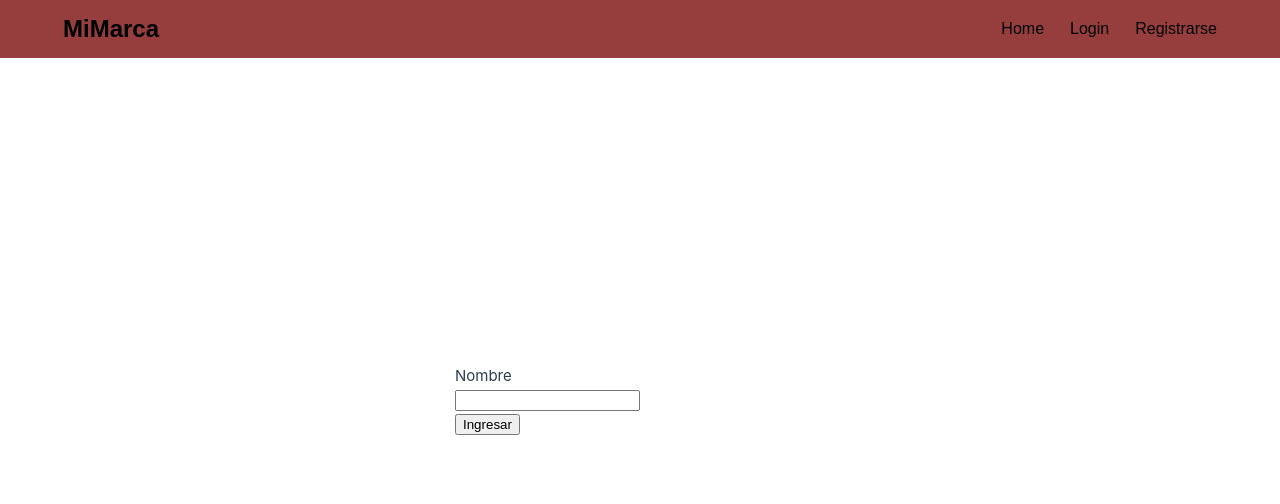
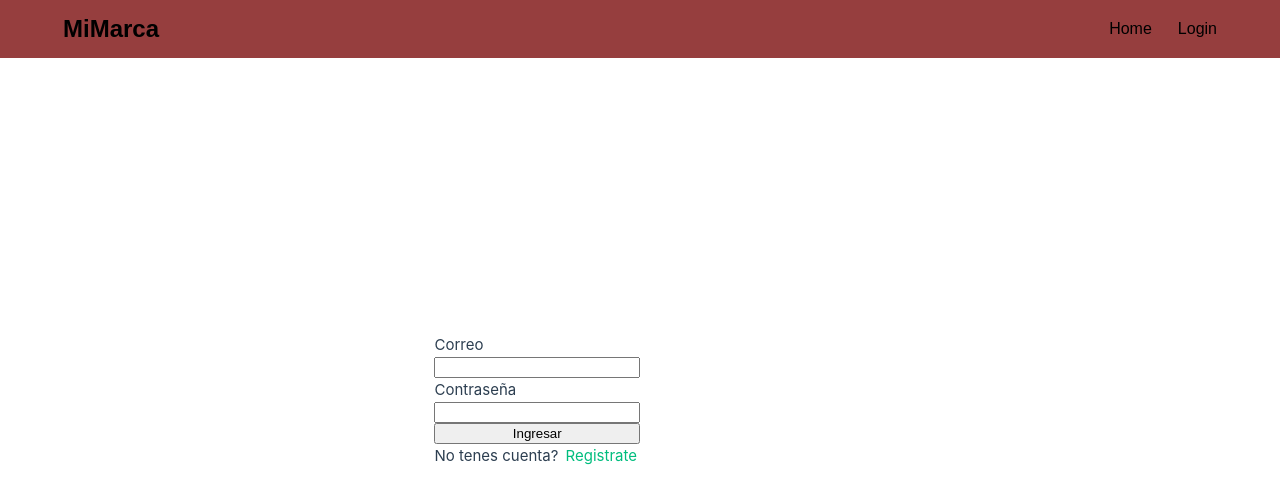
Before and after one commit to Jomerstein/TPN2-Grupo-3, a Vue app: page /login in a window 1280 px wide. Shown: the top 504 px of the page. Built offline with nearby package versions, Linux system fonts and the light colour scheme.

Commit message:
Primer commit grupal

```diff
--- /dev/null
+++ b/src/components/LoginForm.vue
@@ -0,0 +1,26 @@
+<template >
+    <div>
+        <form class="formulario" action="">
+            <label for="">Correo</label>
+
+            <input required type="email" name="nombre" id="nombre">
+
+            <label>Contraseña</label>
+
+            <input required type="password" name="constasenia" id="constrasenia">
+
+            <button>Ingresar</button>
+        </form>
+    </div>
+</template>
+<script>
+export default {
+
+}
+</script>
+<style scoped>
+     .formulario{
+        display: flex;
+        flex-direction: column;
+    }
+</style>
--- a/src/components/NavBar.vue
+++ b/src/components/NavBar.vue
@@ -10,8 +10,6 @@
 
 
             <router-link to="/Login">Login</router-link>
-
-          <a >Registrarse</a>
 
         </div>
         <div class="navbar-toggle" @click="toggleMenu">
--- /dev/null
+++ b/src/components/RegisterForm.vue
@@ -0,0 +1,51 @@
+<template>
+    <div>
+        <form @submit.prevent="register"class="formulario" action="">
+            <label>Nombre</label>
+            <input required v-model="name" type="text" name="name" id="nombre">
+            <label>Apellido</label>
+            <input required v-model="surname" type="text" name="surname" id="apellido">
+            <label for="">Correo</label>
+            <input required v-model="email" type="email" name="email" id="email">
+            <label>Contraseña</label>
+            <input required v-model="password" type="password" name="password" id="pasword">
+
+            <button>Registrarse</button>
+        </form>
+    </div>
+</template>
+<script>
+import { useUserStore } from '@/stores/userStore'
+export default {
+    data(){
+        return{
+            name: '',
+            surname: '',
+            email: '',
+            password: ''
+        }
+    },methods:{
+        async register(){
+            const userStore = useUserStore()
+            const usuario = {
+                name: this.name,
+                surname:this.surname,
+                email: this.email,
+                password: this.password,
+                isAdmin: false,
+                idAuto: 0
+
+
+            }
+            await userStore.register(usuario)
+            console.log(this.name);
+        }
+    }
+}
+</script>
+<style>
+      .formulario{
+        display: flex;
+        flex-direction: column;
+    }
+</style>
--- a/src/router/index.js
+++ b/src/router/index.js
@@ -1,6 +1,8 @@
 import { createRouter, createWebHistory } from 'vue-router'
 import Home from '../views/Home.vue'
 import Login from '@/views/Login.vue'
+
+
 const routes = [
   {
     path: "/Home",
--- /dev/null
+++ b/src/stores/userStore.js
@@ -0,0 +1,27 @@
+import { defineStore } from 'pinia';
+
+export const useUserStore = defineStore('userStore', {
+    state: () => ({
+
+    }),
+    actions: {
+        async register(usuario){
+
+            try{
+            await fetch("https://6657b24c5c36170526459cda.mockapi.io/rental/users/users",{
+                method: "POST",
+                body: JSON.stringify(usuario),
+                headers: {
+                    "Content-Type": "application/json",
+                    // 'Content-Type': 'application/x-www-form-urlencoded',
+                  },
+            })
+
+
+
+            }catch(error){
+                console.log(error);
+            }
+        }
+    }
+})
--- a/src/views/Login.vue
+++ b/src/views/Login.vue
@@ -1,17 +1,33 @@
-<template >
-    <div>
-        <form action="">
-            <label for="">Nombre</label>
-            <br>
-            <input type="text" name="nombre" id="nombre">
-            <br>
-            <button type="submit">Ingresar</button>
-        </form>
+<template>
+    <div class="form-switch-container">
+        <div class="form-container" style="background-color: white;">
+            <component :is="currentForm" />
+        </div>
+        <div class="switch-container">
+            <span v-if="currentForm === 'LoginForm'">No tenes cuenta? <a @click="cambiarForm">Registrate</a></span>
+            <span v-else>Ya tenes cuenta? <a @click="cambiarForm">Inicia Sesion</a></span>
+        </div>
     </div>
 </template>
 <script>
+import LoginForm from '@/components/LoginForm.vue'
+import RegisterForm from '@/components/RegisterForm.vue'
+
 export default {
-
+    components: {
+        LoginForm,
+        RegisterForm
+    },
+    data(){
+        return{
+            currentForm: 'LoginForm'
+        }
+    },
+    methods:{
+        cambiarForm(){
+            this.currentForm = this.currentForm === 'LoginForm' ? 'RegisterForm' : 'LoginForm'
+        },
+}
 }
 </script>
 <style >
```
Also changed, not shown: 1 other file (tests, documents, lock files or other folders).
